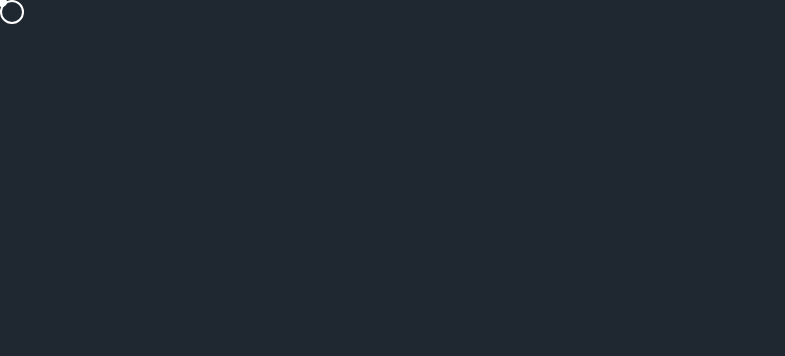
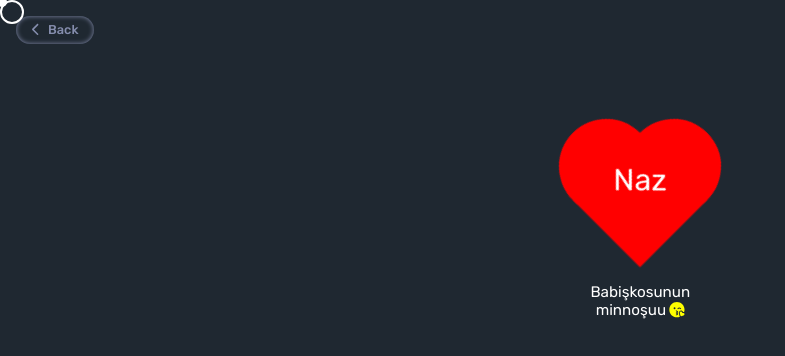
Before and after one commit to AyxanSadiqov/aykhan-sadigov, a Vue app: page /heart in a window 1280 px wide. Before the commit this address had no page. Shown: the top 356 px of the page, without its empty margins (0-785 px from the left). Built offline with nearby package versions, Linux system fonts and the light colour scheme.

Commit message:
back button component added

```diff
--- a/src/App.vue
+++ b/src/App.vue
@@ -1,15 +1,18 @@
 <template>
   <div id="app">
     <router-view />
+    <back-btn />
     <custom-cursor />
   </div>
 </template>
 
 <script>
+import backBtn from './components/backBtn.vue';
 import customCursor from "./components/customCursor.vue";
 
 export default {
   components: {
+    backBtn,
     customCursor,
   },
 };
--- /dev/null
+++ b/src/components/backBtn.vue
@@ -0,0 +1,38 @@
+<template>
+  <div @click="$router.go(-1)" class="back-button">
+    <fa :icon="['fa', 'chevron-left']" />
+    <div class="text">Back</div>
+  </div>
+</template>
+
+<script>
+export default {};
+</script>
+
+<style lang="scss">
+@media screen and (max-width: 900px) {
+  .back-button{
+    display: none !important;
+  }
+}
+.back-button{
+  display: flex;
+  align-items: center;
+  gap: .5rem;
+  padding: .4rem 1rem;
+  position: absolute;
+  top: 1rem;
+  left: 1rem;
+  color: #858dad;
+  background-color: rgba(31, 40, 49, 1);
+  box-shadow: inset 0 0 5px #858dad;
+  border-radius: 1rem;
+  font-size: .8rem;
+  font-weight: 500;
+  transition: .2s ease-in-out;
+  &:hover {
+    color: white;
+    box-shadow: inset 0 0 5px white;
+  }
+}
+</style>
--- a/src/router/index.js
+++ b/src/router/index.js
@@ -4,6 +4,7 @@ import AboutView from '../views/AboutView.vue'
 import SkillsView from '../views/SkillsView.vue'
 import ExperienceView from '../views/ExperienceView.vue'
 import ContactView from '../views/ContactView.vue'
+import HeartView from '../views/HeartView.vue'
 
 const routes = [
   {
@@ -31,6 +32,11 @@ const routes = [
     name: 'contact',
     component: ContactView
   },
+  {
+    path: '/heart',
+    name: 'heart',
+    component: HeartView
+  },
 ]
 
 const router = createRouter({
--- /dev/null
+++ b/src/views/HeartView.vue
@@ -0,0 +1,85 @@
+<template>
+  <div>
+    <div class="heart-main">
+      <div class="heart">
+        <span>Naz</span>
+        <span>Babişkosunun minnoşuu <fa :icon="['fa', 'kiss-wink-heart']" class="icon" /></span>
+      </div>
+    </div>
+  </div>
+</template>
+
+<script>
+export default {};
+</script>
+
+<style>
+.heart-main{
+  transform: rotate(45deg);
+}
+.heart {
+  width: 100px;
+  height: 100px;
+  background: red;
+  margin: 150px auto;
+  display: flex;
+  align-items: center;
+  justify-content: center;
+  animation: beat 1s infinite alternate;
+}
+@keyframes beat {
+  0% {
+    transform: scale(0.95);
+  }
+  20% {
+    transform: scale(1.1);
+  }
+  40% {
+    transform: scale(0.95);
+  }
+  60% {
+    transform: scale(1);
+  }
+  80% {
+    transform: scale(0.95);
+  }
+  100% {
+    transform: scale(0.95);
+  }
+}
+.heart span:nth-child(1) {
+  position: absolute;
+  transform: rotate(-45deg);
+  color: white;
+  margin: -30px 0 0 -30px;
+  font-size: 2rem;
+  z-index: 100;
+}
+.heart span:nth-child(2) {
+  text-align: center;
+  position: absolute;
+  transform: rotate(-45deg);
+  color: white;
+  margin: 150px 0 0 150px;
+  font-size: 1rem;
+  z-index: 100;
+}
+.heart span:nth-child(2) .icon {
+  color: yellow;
+}
+.heart::before,
+.heart::after {
+  content: "";
+  position: absolute;
+  width: 100px;
+  height: 100px;
+  border-radius: 50%;
+  background: red;
+}
+.heart::before {
+  left: -50px;
+}
+.heart::after {
+  top: -50px;
+}
+</style>
```
Also changed, not shown: 5 other files (tests, documents, lock files or other folders).
